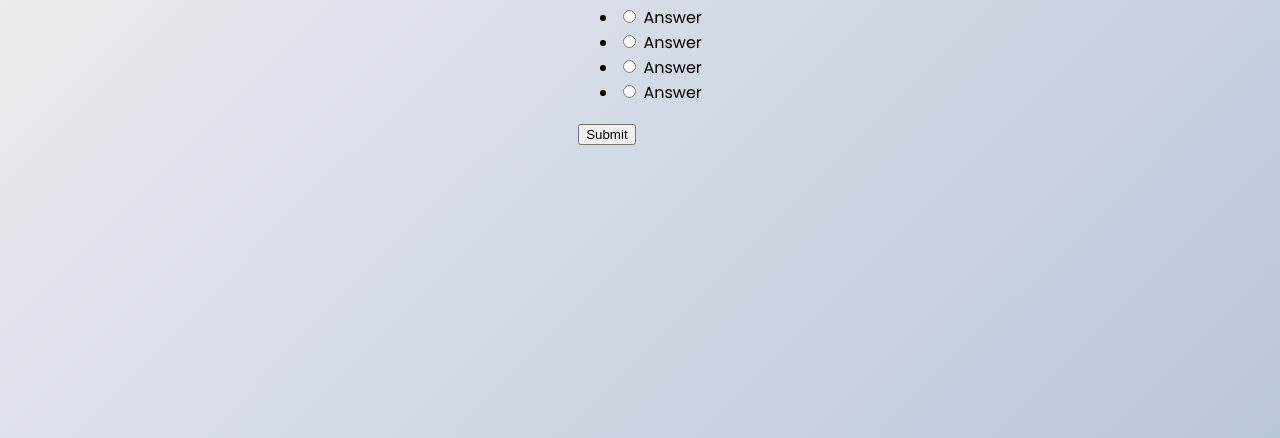
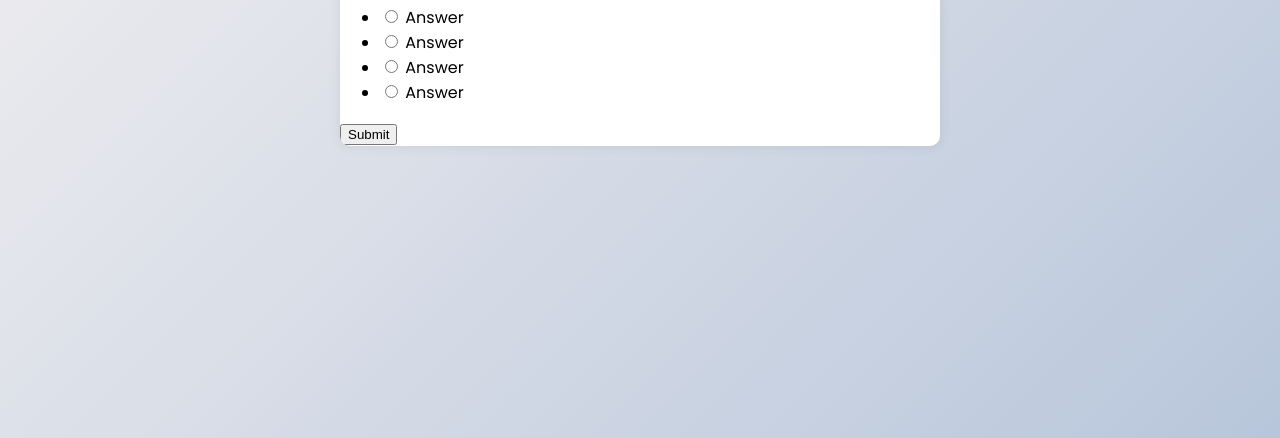
Before and after one commit to Ramas-21/Quiz-app-js, a plain HTML site: page index.html in a window 1280 px wide. Shown: the part 362-800 px from the top of the page. Drawn offline with Linux system fonts and the light colour scheme.

Commit message:
styled quiz-container

```diff
--- a/style.css
+++ b/style.css
@@ -14,3 +14,10 @@ body{
     overflow: hidden;
     margin: 0;
 }
+.quiz-container{
+    background-color: #fff;
+    border-radius: 10px;
+    box-shadow: 0 0 10px 2px rgb(100, 100, 100, 0.1);
+    width: 600px;
+    overflow: hidden;
+}
```
